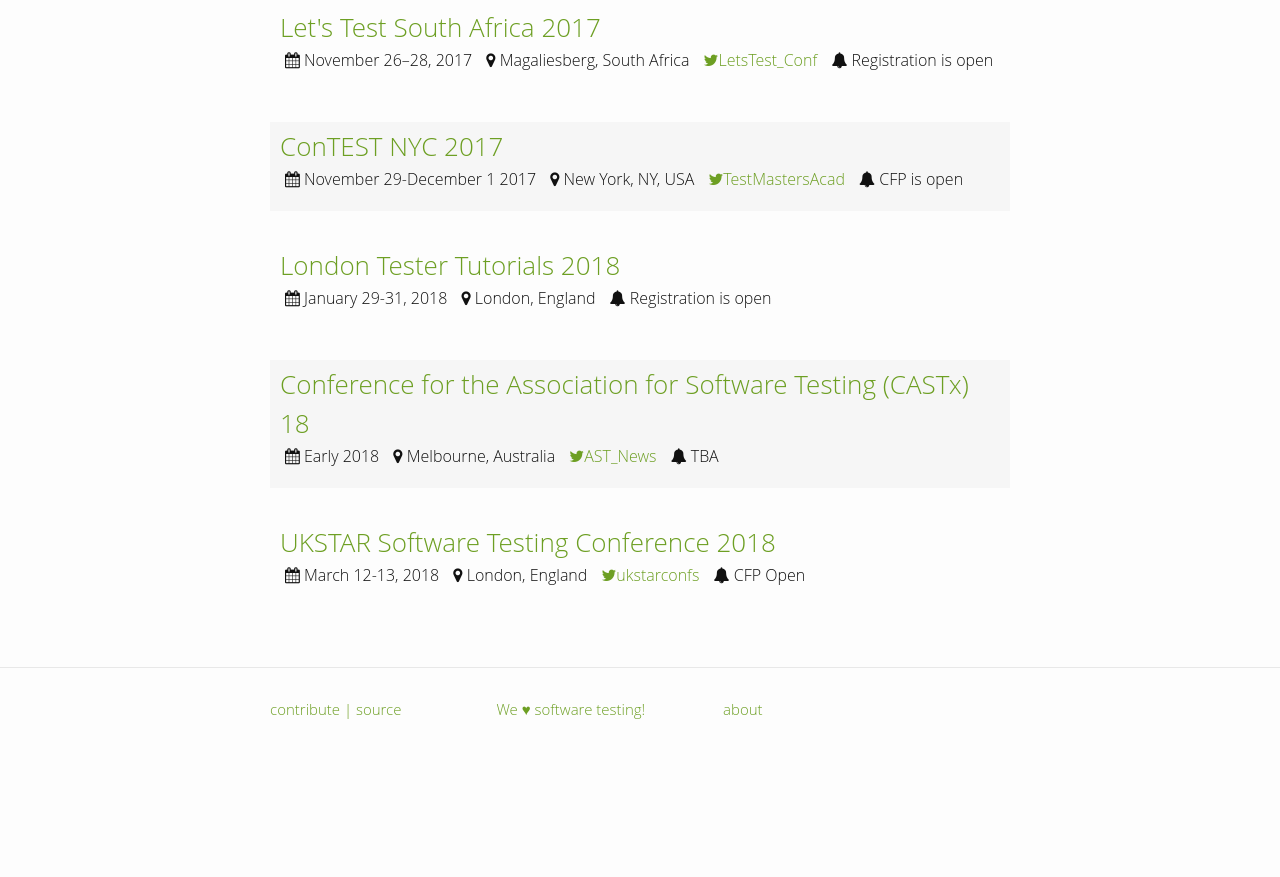
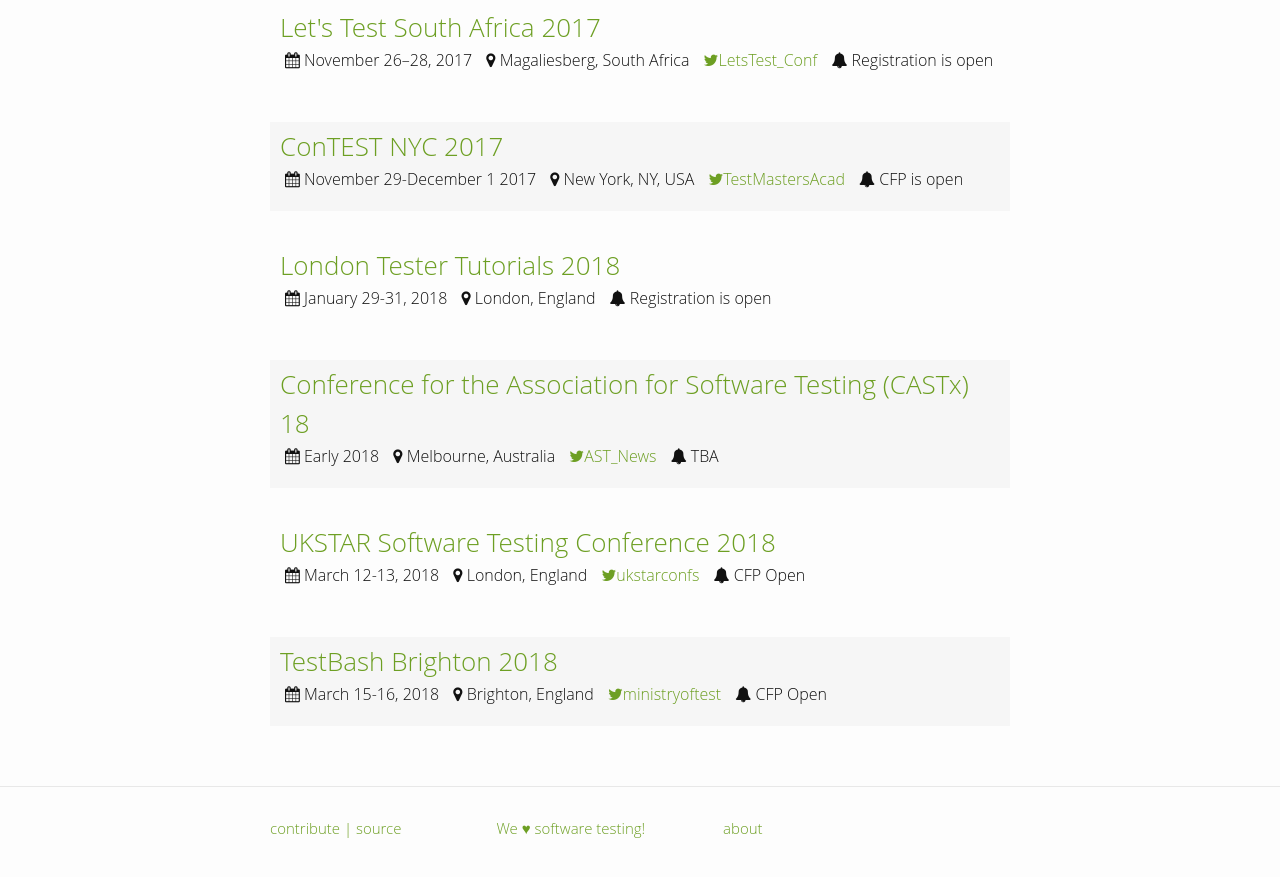
Before and after one commit to TestingConferences/testingconferences.github.io, a Jekyll site: the page built from index.html, in a window 1280 px wide and 900 px high, scrolled down 3610 px. Shown: the top 877 px of the window. Built offline with Jekyll 4.4.1, drawn with Linux system fonts in a browser that asks for light colours; before the commit the page ends 4391 px from its top, so only the background shows below that.

Commit message:
Added TestBash 2018

```diff
--- a/_data/current.yml
+++ b/_data/current.yml
@@ -218,3 +218,10 @@
   url: https://ukstar.eurostarsoftwaretesting.com/
   twitter: ukstarconfs
   status: CFP Open
+
+- name: TestBash Brighton 2018
+  location: Brighton, England
+  dates: "March 15-16, 2018"
+  url: https://www.ministryoftesting.com/2017/06/testbash-brighton-2018-come/
+  twitter: ministryoftest
+  status: CFP Open
```
